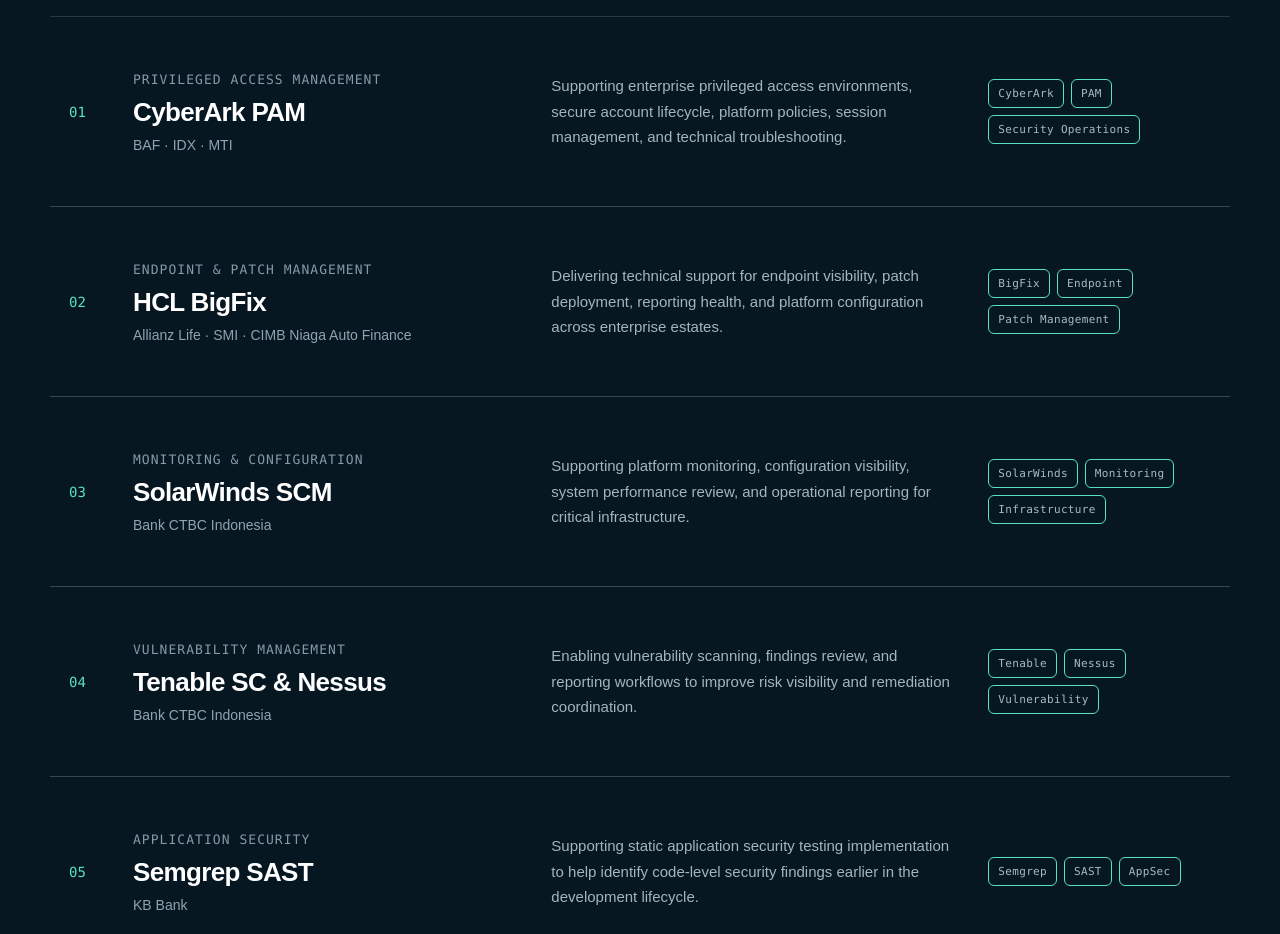
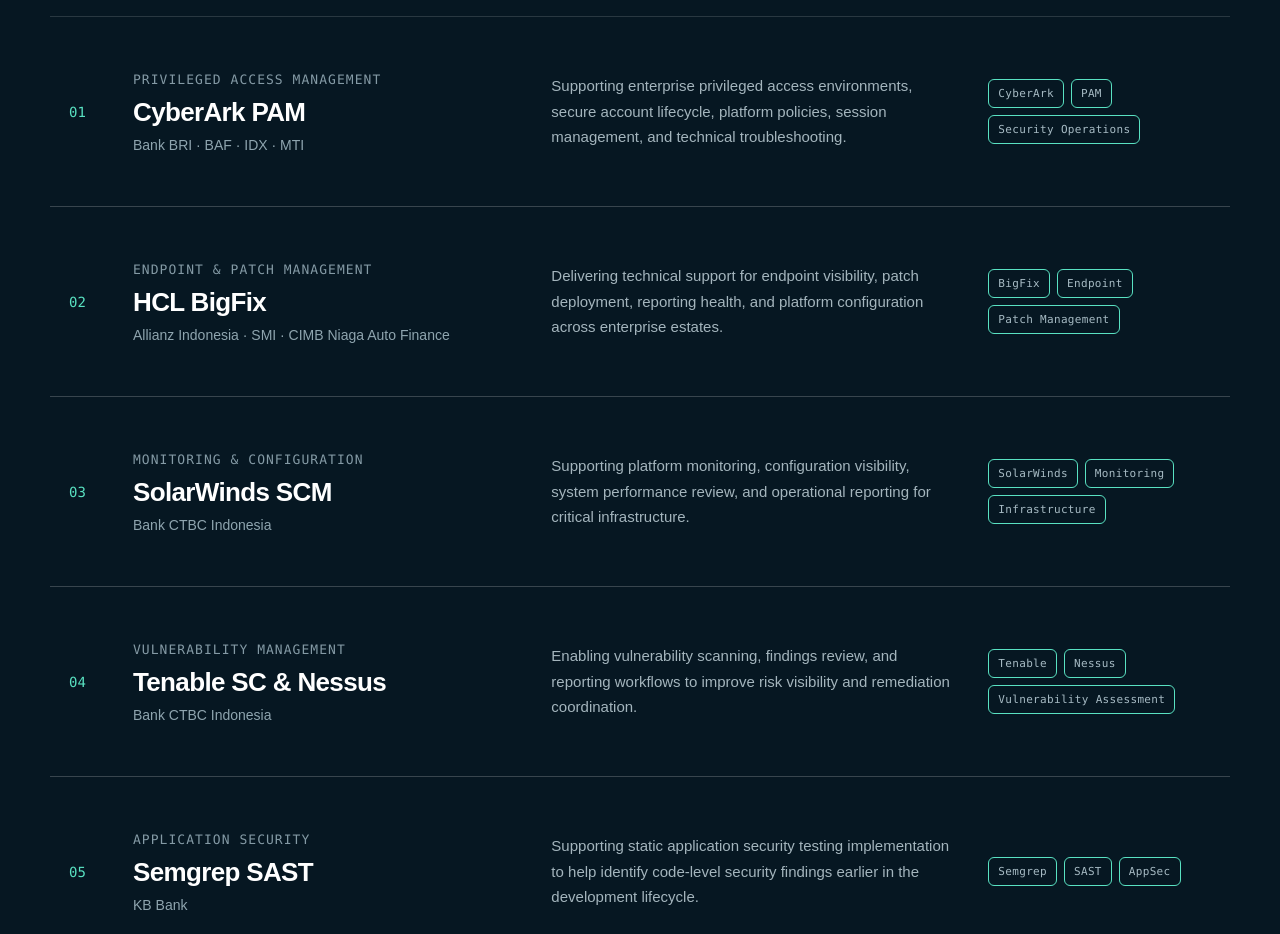
Before and after one commit to vedrico14/Portofolio-Rico_Fedryan, a Next.js app: page / in a window 1280 px wide. Shown: the part 2040-2974 px from the top of the page. Built offline with nearby package versions, Linux system fonts and the light colour scheme.

Commit message:
Update client names and tags in page.tsx

```diff
--- a/app/page.tsx
+++ b/app/page.tsx
@@ -3,7 +3,7 @@
     number: "01",
     title: "CyberArk PAM",
     category: "Privileged Access Management",
-    clients: "BAF · IDX · MTI",
+    clients: "Bank BRI · BAF · IDX · MTI",
     description:
       "Supporting enterprise privileged access environments, secure account lifecycle, platform policies, session management, and technical troubleshooting.",
     tags: ["CyberArk", "PAM", "Security Operations"],
@@ -12,7 +12,7 @@
     number: "02",
     title: "HCL BigFix",
     category: "Endpoint & Patch Management",
-    clients: "Allianz Life · SMI · CIMB Niaga Auto Finance",
+    clients: "Allianz Indonesia · SMI · CIMB Niaga Auto Finance",
     description:
       "Delivering technical support for endpoint visibility, patch deployment, reporting health, and platform configuration across enterprise estates.",
     tags: ["BigFix", "Endpoint", "Patch Management"],
@@ -33,7 +33,7 @@
     clients: "Bank CTBC Indonesia",
     description:
       "Enabling vulnerability scanning, findings review, and reporting workflows to improve risk visibility and remediation coordination.",
-    tags: ["Tenable", "Nessus", "Vulnerability"],
+    tags: ["Tenable", "Nessus", "Vulnerability Assessment"],
   },
   {
     number: "05",
```
